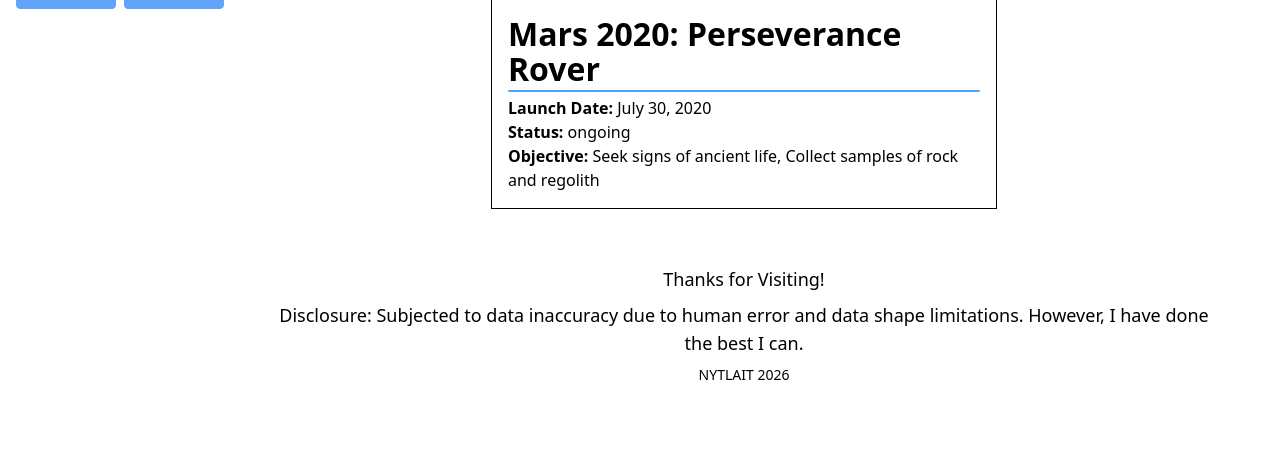
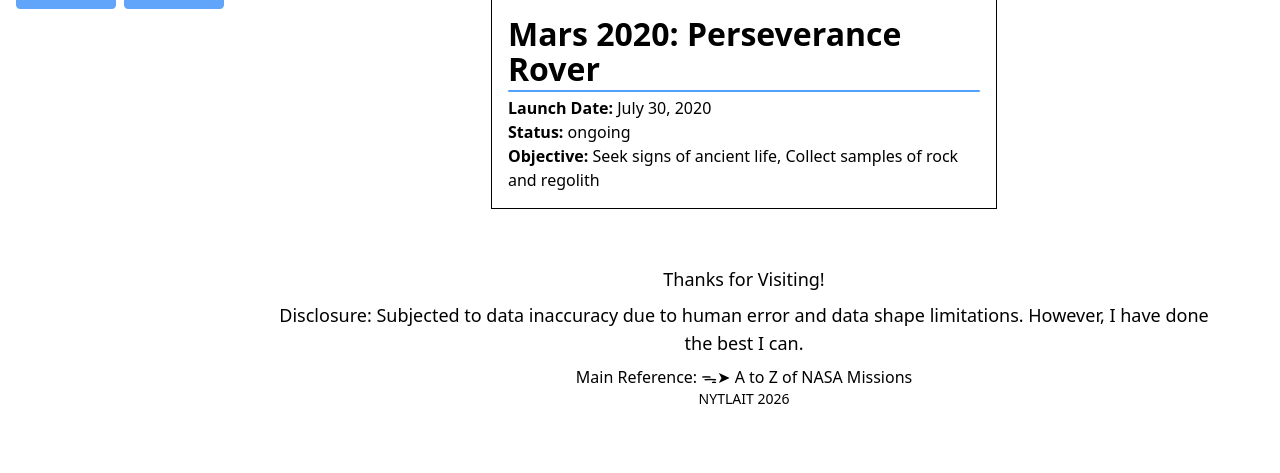
Before and after one commit to NYTLAIT/nasa-missions-timeline, a Flask app: page / in a window 1280 px wide. Shown: the part 902-1375 px from the top of the page. Before the commit the page ends 1282 px from the top, so only its background shows below. Run offline with Flask 3, Linux system fonts and the light colour scheme; data comes from the database, SQL or seed files in the repository.

Commit message:
Last Commit of the Day - Small Update to Hard Coded Text Pointing to A-Z NASA Missions Page

```diff
--- a/templates/timeline.html
+++ b/templates/timeline.html
@@ -116,6 +116,11 @@
         Disclosure: Subjected to data inaccuracy due to human error and data shape limitations.
         However, I have done the best I can.
       </p>
+      <p>Main Reference:
+        <a href="https://www.nasa.gov/a-to-z-of-nasa-missions/" target="_blank" class="hover:underline">
+          ᯓ➤ A to Z of NASA Missions
+        </a>
+      </p>
       <p class="text-sm">NYTLAIT 2026</p>
     </section>
   </div>
```
